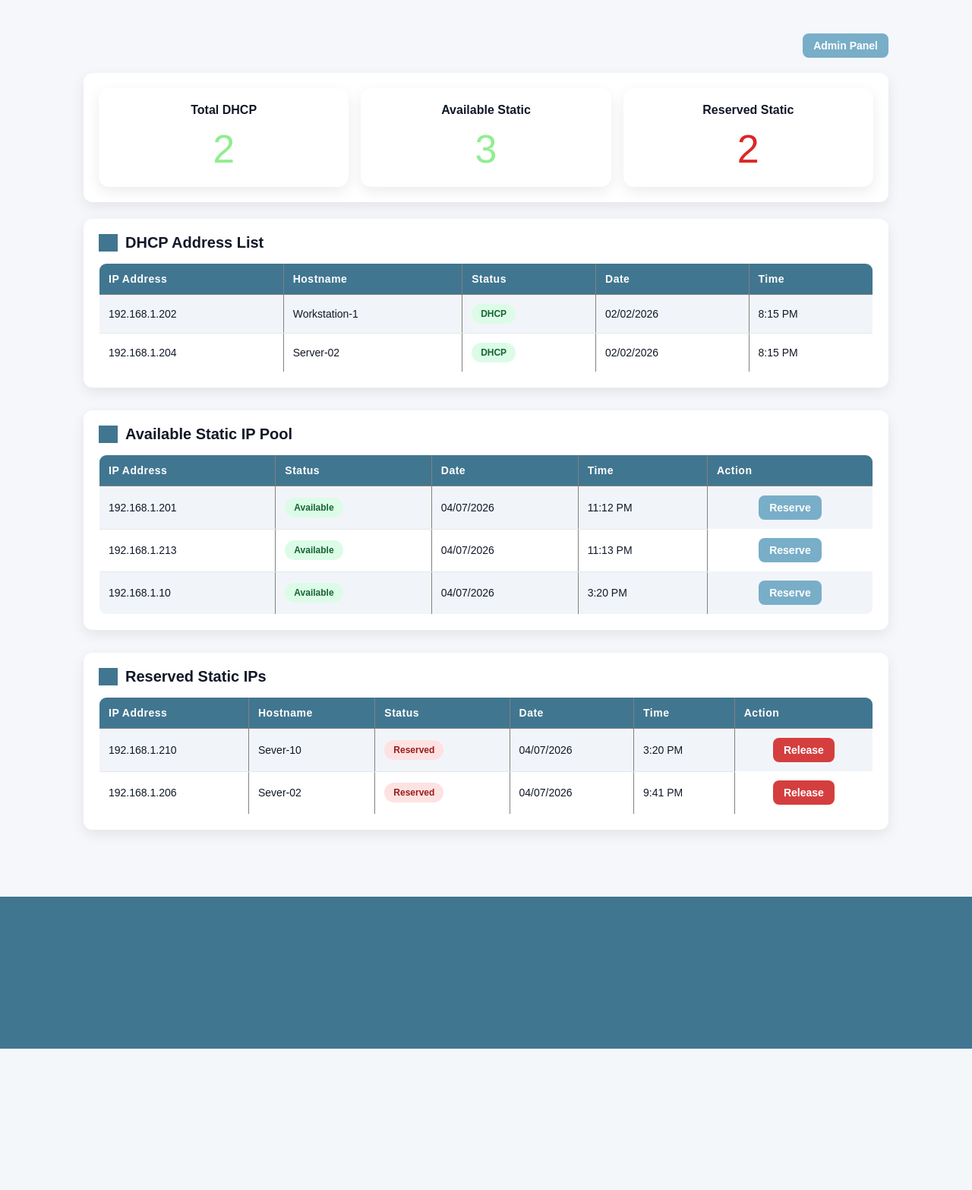
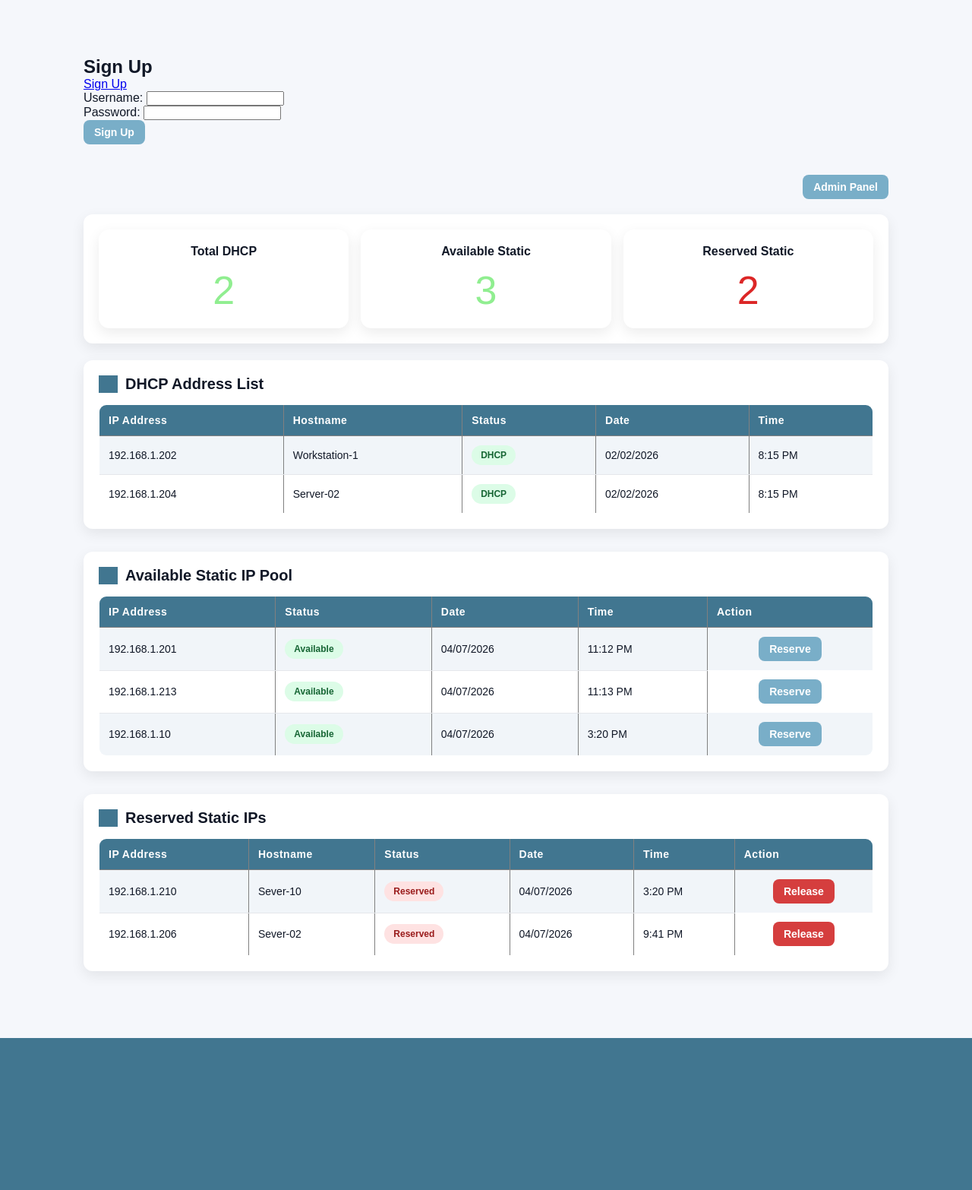
Before and after one commit to samuelembaye61-cyber/Static-ip-reservation, a Django app: page / in a window 1280 px wide. Shown: the part 67-1633 px from the top of the page at 76% size. Before the commit the page ends 1447 px from the top, so only its background shows below. Run offline with Django 4.2, Linux system fonts and the light colour scheme; data comes from the database, SQL or seed files in the repository; both versions use the stored data as it was after the commit; parts of the project's set-up code (start-up, migrations or seed data) failed here and were passed over.

Commit message:
update/userSignup

```diff
--- a/myProject/dhcp_manager/dhcp_manager/urls.py
+++ b/myProject/dhcp_manager/dhcp_manager/urls.py
@@ -19,5 +19,6 @@ from django.urls import path, include
 
 urlpatterns = [
     path('admin/', admin.site.urls),
+    path('signup/', include('ipam.urls')),
     path('', include('ipam.urls')),
 ]
--- a/myProject/dhcp_manager/ipam/static/js/main.js
+++ b/myProject/dhcp_manager/ipam/static/js/main.js
@@ -16,8 +16,12 @@ document.addEventListener("DOMContentLoaded", function () {
 
       if (this.dataset.action === "reserve") {
         modalMessage.textContent = "Are you sure you want to reserve this IP address?";
-      } else {
+      } else if (this.dataset.action === "release") {
         modalMessage.textContent = "Are you sure you want to release this IP address?";
+      }
+      else
+      {
+        modalMessage.textContent = "Are you sure you want to perform this action?";
       }
 
       modal.style.display = "flex";
@@ -39,3 +43,16 @@ document.addEventListener("DOMContentLoaded", function () {
   });
 
 });
+function signUp(){
+  const signUpForm = document.getElementById("signup-form");
+  signUpForm.style.display = "block";
+  const loginForm = document.getElementById("login-form");
+  loginForm.style.display = "none";
+  if(loginForm.style.display === "none"){
+    loginForm.style.display = "none";
+    signUpForm.style.display = "block";
+  } else {
+    loginForm.style.display = "block";
+    signUpForm.style.display = "none";
+  }
+}
--- a/myProject/dhcp_manager/ipam/templates/ipam/dhcp_list.html
+++ b/myProject/dhcp_manager/ipam/templates/ipam/dhcp_list.html
@@ -19,6 +19,28 @@
 
     <!-- Main Content -->
     <main>
+         <div class="container" style="margin-top: 30px;">
+                <h2>Sign Up</h2>
+                {% if messages %}
+                {% for message in messages %}
+                <p class="{{ message.tags }}">{{ message }}</p>
+                {% endfor %}
+                {% endif %}
+                <a href="{% url 'signup' %}">Sign Up</a>
+                <form action="{% url 'signup' %}" method="POST">
+                    {% csrf_token %}
+                    <div class="form-group">
+                        <label for="username">Username:</label>
+                        <input type="text" id="username" name="username" required>
+                    </div>
+                    <div class="form-group">
+                        <label for="password">Password:</label>
+                        <input type="password" id="password" name="password" required>
+                    </div>
+                    <button type="submit" class="reserve-btn action-btn">Sign Up</button>
+                </form>
+
+            </div>
         <div class="container">
             <div class="admin-link">
                 <a href="/admin/">
@@ -114,7 +136,6 @@
                     {% endfor %}
                 </table>
             </section>
-
             <!-- Section C Reserved section -->
             <section id="reserved-section" style="margin-top: 30px;">
                 <h2>Reserved Static IPs</h2>
--- a/myProject/dhcp_manager/ipam/views.py
+++ b/myProject/dhcp_manager/ipam/views.py
@@ -1,5 +1,7 @@
 
-from django.shortcuts import render
+from django.shortcuts import render, redirect, get_object_or_404
+from django.contrib.auth.models import UserCreationForm, AuthenticationForm
+from django.contrib import messages
 
 # .models file
 from .models import IPAddress
@@ -21,9 +23,6 @@ def dhcp_list(request):
         "available_count": available_static.count(),
         "reserved_count": reserved_static.count(),
     })
-
-
-from django.shortcuts import redirect, get_object_or_404
 
 
 def reserve_ip(request, ip_address_id):
@@ -52,14 +51,26 @@ def release_ip(request, ip_address_id):
         if next_section:
             response["Location"] += f"#{next_section}"
         return response
+
+
 def signup(request):
-    if request.method == "POST":
-        # Handle user registration logic here (e.g., create user, authenticate, etc.)
-        return redirect("dhcp_list")  # Redirect to the DHCP list after successful signup
-    return render(request, 'ipam/signup.html')
-    if userName and password:
-        return (f"Received username: {userName} and password: {password}")
-    elif userName and not password:
-        return (f"Received username: {userName} but no password")
-    if request.method == "GET":
-        return render(request, 'ipam/signup.html')
+    signup_section_id = UserCreationForm()
+    login_section_id = AuthenticationForm()
+
+    if request.method != "POST":
+        return redirect("dhcp_list")
+
+    username = (request.POST.get("username") or "").strip()
+    password = request.POST.get("password") or ""
+
+    if not username or not password:
+        messages.error(request, "Username and password are required.")
+    elif User.objects.filter(username=username).exists():
+        messages.error(request, "Username already exists.")
+    else:
+        User.objects.create_user(username=username, password=password)
+        messages.success(request, "User created successfully.")
+
+    response = redirect("dhcp_list")
+    response["Location"] += "#signup-section"
+    return response
```
Also changed, not shown: myProject/dhcp_manager/db.sqlite3, 1 other file.
